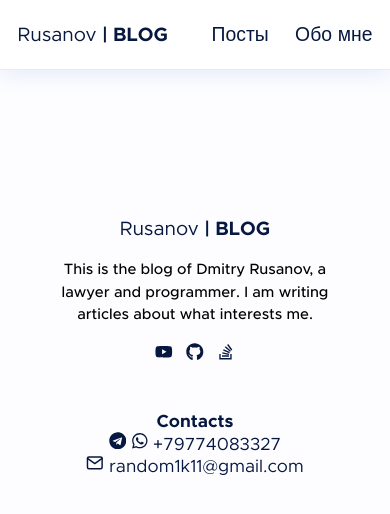
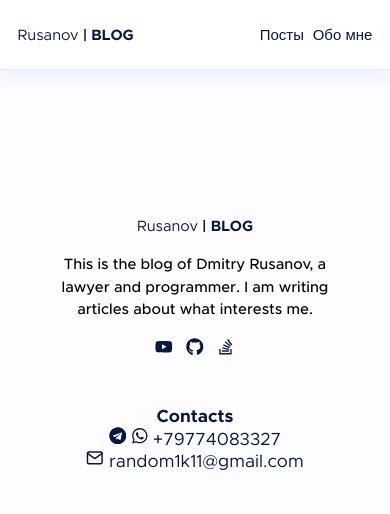
Before and after one commit to dirusanov/blog_next, a Next.js app: page / in a window 390 px wide. Shown: the top 514 px of the page. Built offline with nearby package versions, Linux system fonts and the light colour scheme.

Commit message:
🔥 media query for resize Font navbar

```diff
--- a/components/layout/nav/Nav.module.scss
+++ b/components/layout/nav/Nav.module.scss
@@ -35,3 +35,16 @@
         }
     }
 }
+
+@media only screen and (max-width: 400px) {
+    .menu {
+        li {
+            margin-right: 1rem;
+            font-size: 1.7rem;
+
+            &:last-of-type {
+                margin-right: 0;
+            }
+        }
+    }
+  }
--- a/components/logo/Logo.module.scss
+++ b/components/logo/Logo.module.scss
@@ -2,3 +2,11 @@
     font-size: 2.2rem;
     cursor: pointer;
 }
+
+@media only screen and (max-width: 400px) {
+    .logo {
+        font-size: 1.7rem;
+        cursor: pointer;
+    }
+
+}
--- a/docker-compose.yaml
+++ b/docker-compose.yaml
@@ -3,8 +3,10 @@ version: '3'
 
 services:
   blog:
-    build: .
+    build:
+      context: .
     image: blog_image
     container_name: blog
     ports:
       - 3000:3000
+    command: yarn start
```
Also changed, not shown: 1 other file (tests, documents, lock files or other folders).
